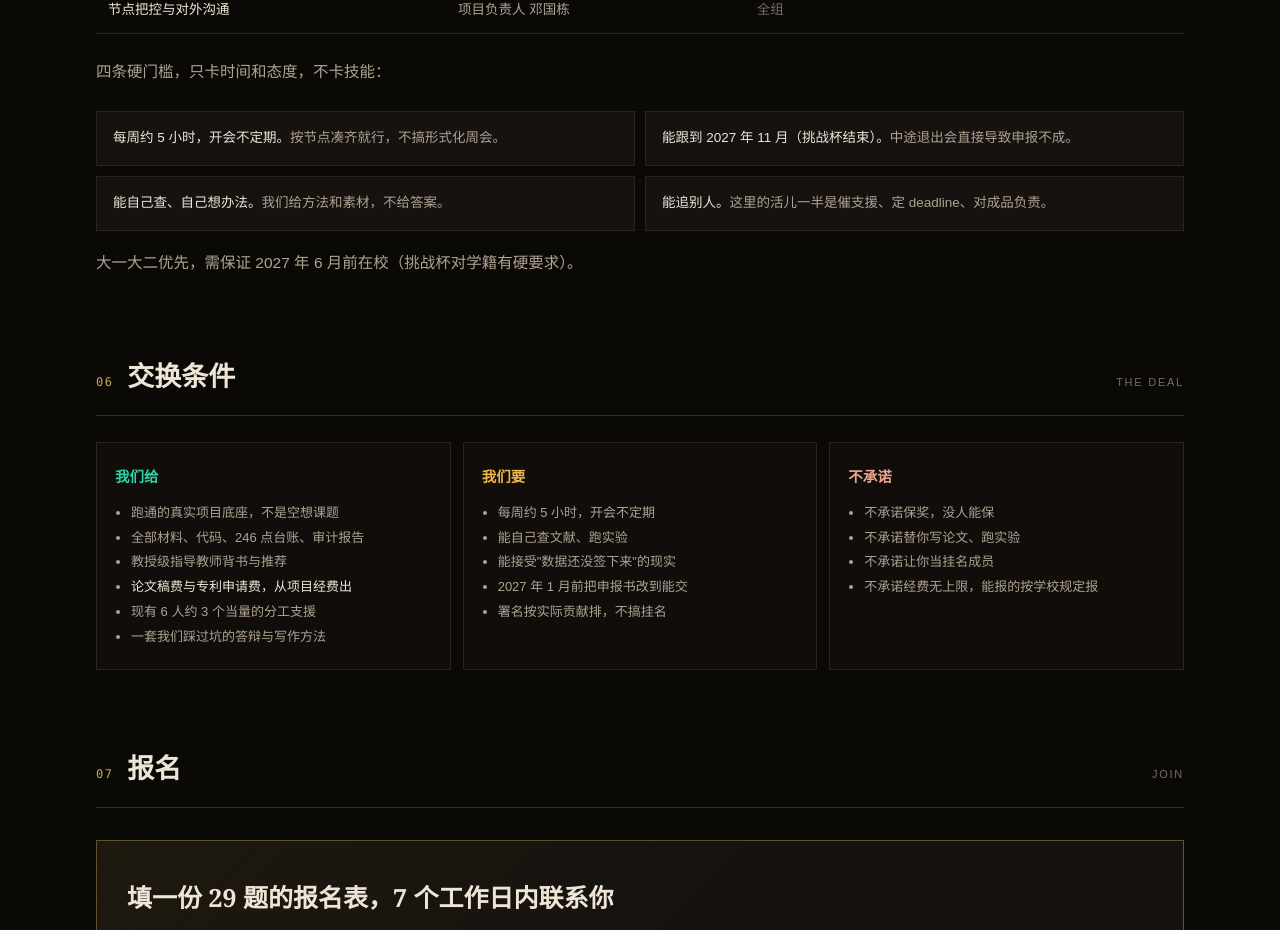
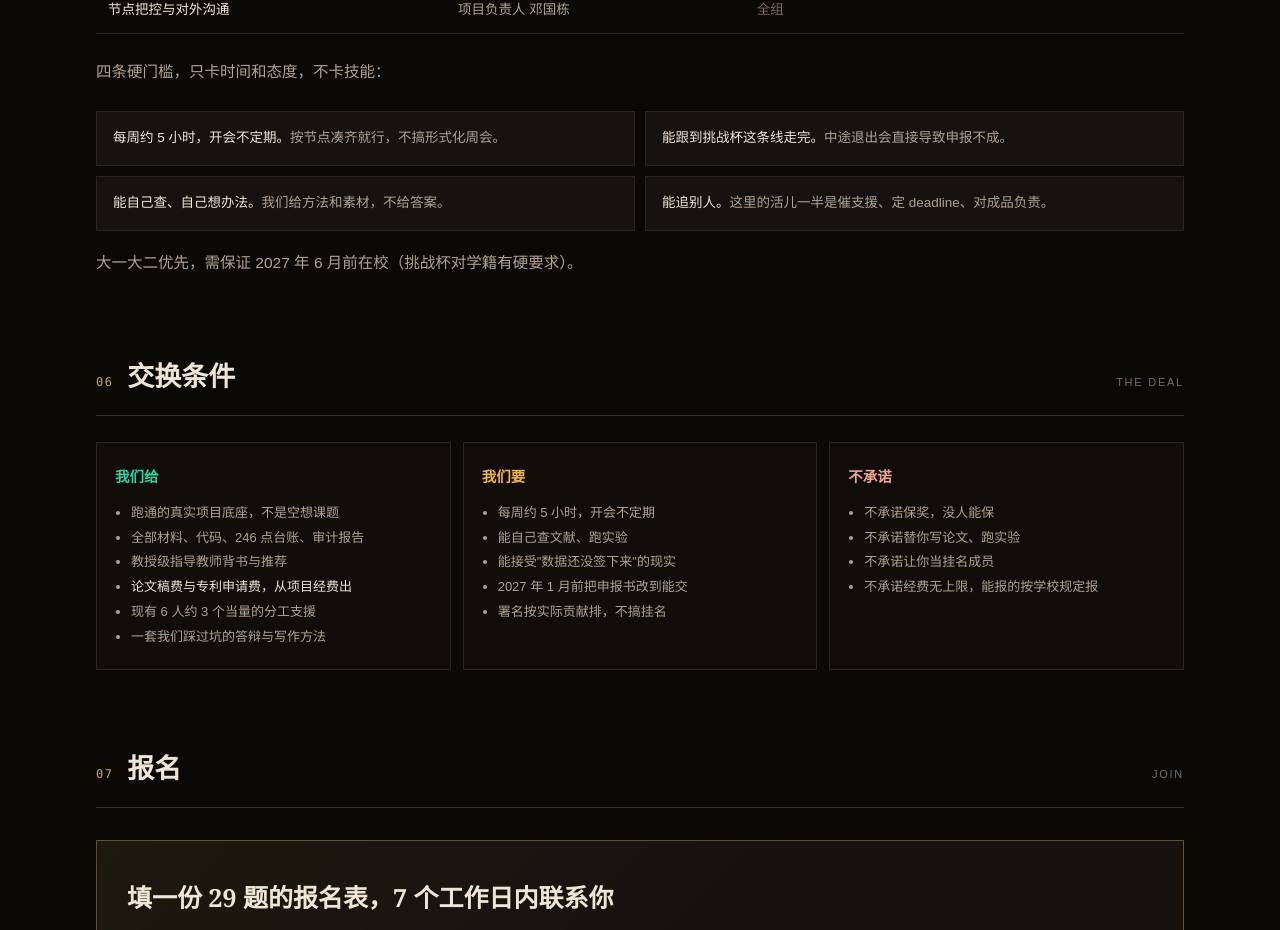
Before and after one commit to Dream-Architect1026/challenge-cup-2027, a plain HTML site: page index.html in a window 1280 px wide. Shown: the part 4632-5562 px from the top of the page. Drawn offline with Linux system fonts and the light colour scheme; a web font is replaced by a local one.

Commit message:
门槛不写死截止时间

```diff
--- a/index.html
+++ b/index.html
@@ -421,7 +421,7 @@ footer .fl img{height:22px}
     <p class="txt">四条硬门槛，只卡时间和态度，不卡技能：</p>
     <div class="bars">
       <div class="bar"><b>每周约 5 小时，开会不定期。</b>按节点凑齐就行，不搞形式化周会。</div>
-      <div class="bar"><b>能跟到 2027 年 11 月（挑战杯结束）。</b>中途退出会直接导致申报不成。</div>
+      <div class="bar"><b>能跟到挑战杯这条线走完。</b>中途退出会直接导致申报不成。</div>
       <div class="bar"><b>能自己查、自己想办法。</b>我们给方法和素材，不给答案。</div>
       <div class="bar"><b>能追别人。</b>这里的活儿一半是催支援、定 deadline、对成品负责。</div>
     </div>
```
